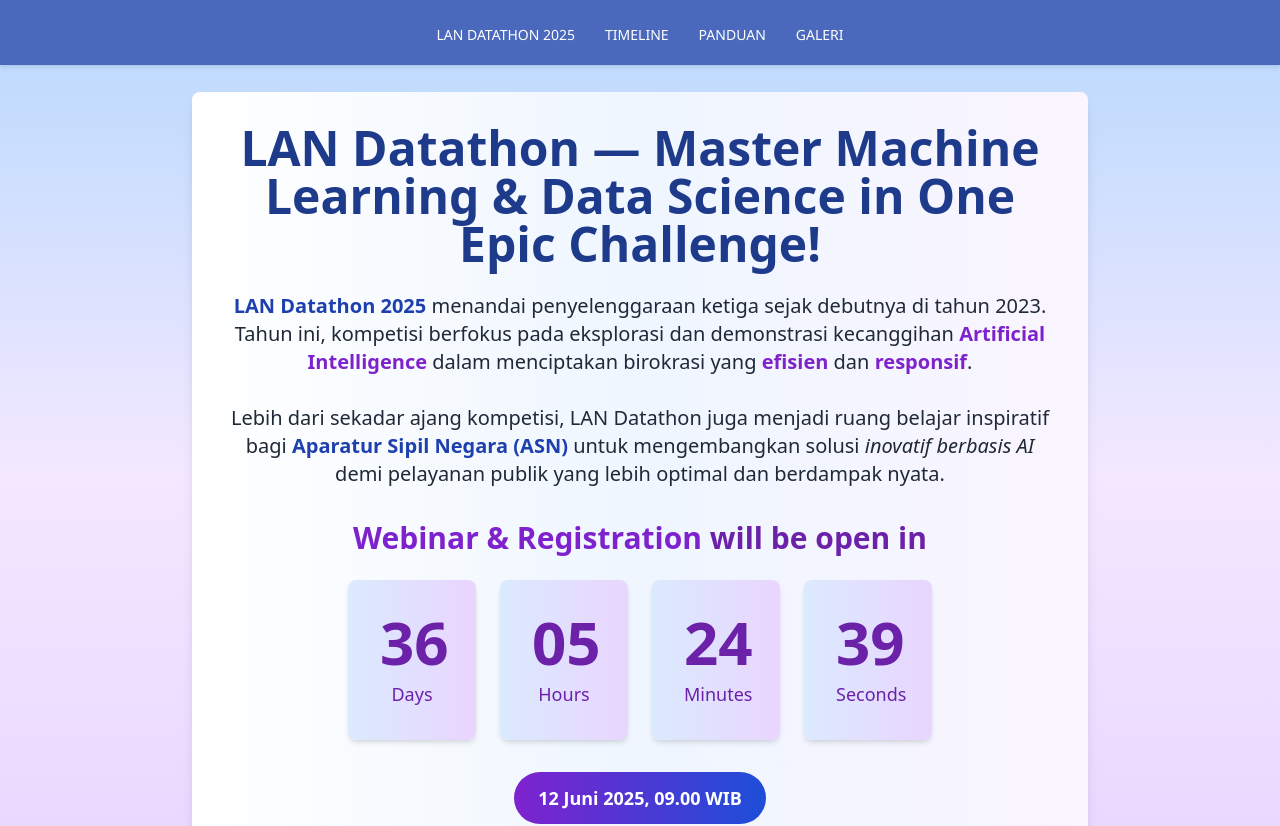
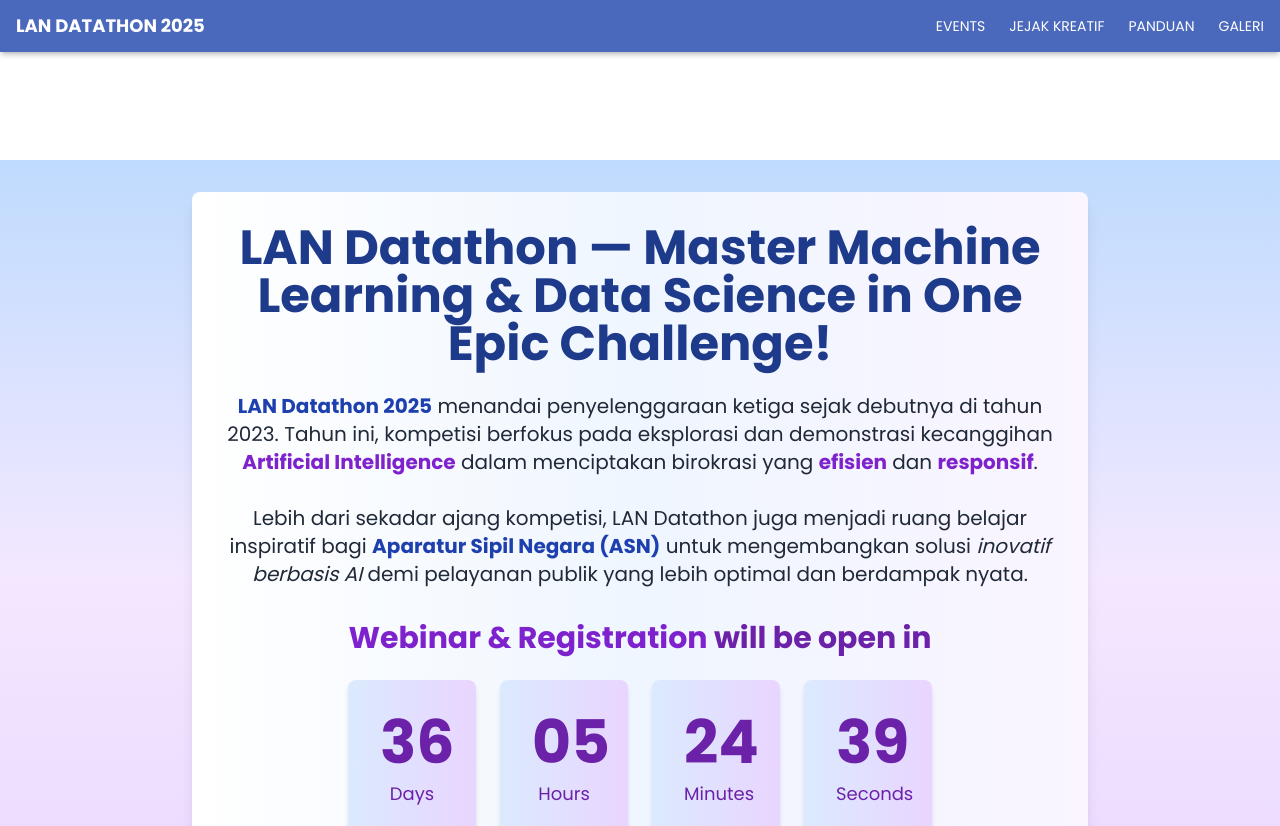
Before and after one commit to pujisubarkah/komitmen, a Nuxt app: page / in a window 1280 px wide. Shown: the top 826 px of the page. Built offline with nearby package versions, Linux system fonts and the light colour scheme.

Commit message:
benerin antar muka

```diff
--- a/app.vue
+++ b/app.vue
@@ -1,3 +1,15 @@
 <template>
-  <NuxtPage />
+  <NuxtLayout>
+    <NuxtPage />
+  </NuxtLayout>
 </template>
+
+<script setup></script>
+
+<style>
+@import url('https://fonts.googleapis.com/css2?family=Poppins:wght@400;600;700&display=swap');
+
+html, body {
+  font-family: 'Poppins', sans-serif;
+}
+</style>
--- /dev/null
+++ b/components/Navbar.vue
@@ -0,0 +1,54 @@
+<template>
+  <nav class="fixed top-0 left-0 w-full bg-[#4a69bd] text-white shadow-md z-50">
+    <div class="max-w-7xl mx-auto px-4 py-3 flex justify-between items-center">
+      <!-- Logo -->
+      <NuxtLink to="/" class="text-lg font-bold hover:text-yellow-400 transition-colors">LAN DATATHON 2025</NuxtLink>
+
+  <!-- Hamburger -->
+<button @click="toggleMenu" class="md:hidden focus:outline-none">
+  <svg
+    xmlns="http://www.w3.org/2000/svg"
+    class="h-8 w-8 text-white"
+    fill="none"
+    viewBox="0 0 24 24"
+    stroke="currentColor"
+    stroke-width="2"
+  >
+    <path stroke-linecap="round" stroke-linejoin="round" d="M4 6h16M4 12h16M4 18h16" />
+  </svg>
+</button>
+
+
+     <!-- Menu - Desktop -->
+<ul class="hidden md:flex space-x-6 text-sm font-medium">
+  <li><NuxtLink to="/event" class="hover:text-yellow-400">EVENTS</NuxtLink></li>
+  <li><NuxtLink to="/jejak_kreatif" class="hover:text-yellow-400">JEJAK KREATIF</NuxtLink></li>  <!-- Ini ditambah -->
+  <li><NuxtLink to="/panduan" class="hover:text-yellow-400">PANDUAN</NuxtLink></li>
+  <li><NuxtLink to="/galeri" class="hover:text-yellow-400">GALERI</NuxtLink></li>
+</ul>
+
+
+    <!-- Menu - Mobile -->
+    <ul v-if="isOpen" class="md:hidden px-4 pb-4 space-y-2 text-sm font-medium bg-[#4a69bd]">
+      <li><NuxtLink @click="closeMenu" to="/event" class="block hover:text-yellow-400">EVENTS</NuxtLink></li>
+      <li><NuxtLink @click="closeMenu" to="/jejak_kreatif" class="block hover:text-yellow-400">JEJAK KREATIF</NuxtLink></li>
+      <li><NuxtLink @click="closeMenu" to="/panduan" class="block hover:text-yellow-400">PANDUAN</NuxtLink></li>
+      <li><NuxtLink @click="closeMenu" to="/galeri" class="block hover:text-yellow-400">GALERI</NuxtLink></li>
+    </ul>
+    </div>
+  </nav>
+</template>
+
+<script setup>
+import { ref } from 'vue'
+
+const isOpen = ref(false)
+
+function toggleMenu() {
+  isOpen.value = !isOpen.value
+}
+
+function closeMenu() {
+  isOpen.value = false
+}
+</script>
--- /dev/null
+++ b/layouts/default.vue
@@ -0,0 +1,13 @@
+<template>
+  <div>
+    <Navbar />   <!-- komponen navbar -->
+    <main class="pt-20">  <!-- kasih padding top biar ngga ketutupan navbar fixed -->
+      <NuxtPage />
+    </main>
+  </div>
+</template>
+
+<script setup>
+// pastikan pathnya sesuai
+import Navbar from '@/components/Navbar.vue'
+</script>
--- /dev/null
+++ b/pages/event.vue
@@ -0,0 +1,23 @@
+<template>
+  <div>
+    <Navbar />
+    <div class="page">
+      <h1>Daftar Event LAN Datathon 2025</h1>
+      <ul>
+        <li>🎯 Workshop Data</li>
+        <li>💻 Hackathon</li>
+        <li>📊 Sesi Presentasi</li>
+      </ul>
+    </div>
+  </div>
+</template>
+
+<script setup>
+import Navbar from '@/components/Navbar.vue'
+</script>
+
+<style scoped>
+.page {
+  padding: 80px 20px;
+}
+</style>
--- /dev/null
+++ b/pages/galeri.vue
@@ -0,0 +1,68 @@
+<template>
+  <div class="galeri-page max-w-6xl mx-auto px-4 py-10">
+    <h1 class="text-3xl font-bold text-blue-700 mb-6">
+      Jejak Inspirasi: Dokumentasi LAN Datathon
+    </h1>
+
+    <p class="text-gray-700 text-lg mb-8">
+      Lihat kembali momen-momen penuh semangat, kreativitas, dan kolaborasi dari event LAN Datathon sebelumnya.
+      Mulai dari sesi presentasi hingga mentoring, semua terangkum dalam galeri penuh warna ini!
+    </p>
+
+    <!-- Video Pengantar -->
+    <div class="mb-12">
+      <div class="relative" style="padding-top: 56.25%;">
+        <iframe
+          class="absolute top-0 left-0 w-full h-full rounded-lg"
+          src="https://drive.google.com/file/d/1fR8ioApNUCJUcrUz6PP5GuIyWC59yJPl/preview"
+          frameborder="0"
+          allow="autoplay; encrypted-media"
+          allowfullscreen
+        ></iframe>
+      </div>
+    </div>
+
+    <!-- Galeri Foto -->
+    <div class="grid grid-cols-1 sm:grid-cols-2 md:grid-cols-3 gap-6">
+      <div v-for="(img, idx) in images" :key="idx" class="galeri-item">
+        <img :src="img.src" :alt="img.alt" class="w-full h-auto rounded-lg shadow-md" />
+        <p class="mt-2 text-center text-gray-600 text-sm">{{ img.caption }}</p>
+      </div>
+    </div>
+  </div>
+</template>
+
+<script setup>
+const images = [
+  {
+    src: 'https://drive.google.com/uc?export=view&id=1FF6jTztAmQjhBjxG0fpu7nNe1jTmoTxS',
+    alt: 'Peserta Presentasi',
+    caption: 'Presentasi Tim Datathon',
+  },
+  {
+    src: 'https://drive.google.com/uc?export=view&id=1bv0FrP76mcbXDb48DK-Ju97ueGF6w50S',
+    alt: 'Suasana Kegiatan',
+    caption: 'Kolaborasi dalam Tim',
+  },
+  {
+    src: 'https://drive.google.com/uc?export=view&id=1squhpwxGXoKe7F3HMWuGUpQlCqIVCAwg',
+    alt: 'Mentoring Session',
+    caption: 'Sesi Mentoring Seru',
+  },
+  {
+    src: 'https://drive.google.com/uc?export=view&id=14s8xbVxpfQrLTz-C-EoIAyfTcF9Sbktq',
+    alt: 'Penjurian',
+    caption: 'Momen Penjurian Kreatif',
+  },
+]
+</script>
+
+
+<style scoped>
+.galeri-item {
+  transition: transform 0.3s ease;
+}
+.galeri-item:hover {
+  transform: scale(1.03);
+}
+</style>
--- a/pages/index.vue
+++ b/pages/index.vue
@@ -1,82 +1,20 @@
 <template>
   <div>
-    <nav class="navbar">
-      <ul class="nav-links">
-        <li><a href="#home">LAN DATATHON 2025</a></li>
-        <li><a href="#timeline">TIMELINE</a></li>
-        <li><a href="#panduan">PANDUAN</a></li>
-        <li><a href="#gallery">GALERI</a></li>
-      </ul>
-    </nav>
-    <div id="content">
-      <section id="home">
+    <Navbar />
+    <div id="content" style="margin-top: 80px;">
+      <section>
         <Countdown />
       </section>
-      <section id="timeline">
+      <section>
         <Timeline />
-      </section>
-      <section id="panduan">
-        <Panduan />
-      </section>
-      <section id="gallery">
-        <h2>Galeri</h2>
-        <!-- Add your gallery content here -->
       </section>
     </div>
   </div>
 </template>
 
-<style scoped>
-.navbar {
-  position: fixed;
-  top: 0;
-  left: 0;
-  width: 100%;
-  background-color: #4a69bd; /* Soft blue */
-  color: #dcdde1; /* Light gray for contrast */
-  padding: 20px 30px; /* Increased padding for better visibility */
-  box-shadow: 0 2px 4px rgba(0, 0, 0, 0.1); /* Subtle shadow */
-  z-index: 1000;
-  font-family: 'Segoe UI', Tahoma, Geneva, Verdana, sans-serif; /* Professional font */
-  font-size: 18px; /* Larger font size for better readability */
-  font-weight: bold; /* Bold font */
-  height: 65px; /* Increased height for the navbar */
-}
-
-.nav-links {
-  list-style: none;
-  display: flex;
-  justify-content: center; /* Center the menu */
-  margin: 0;
-  padding: 0;
-}
-
-.nav-links li {
-  margin: 0 15px; /* Compact spacing */
-}
-
-.nav-links a {
-  text-decoration: none;
-  color: #ffffff; /* White for better contrast */
-  font-weight: 500; /* Medium weight for elegance */
-  font-size: 14px; /* Slightly smaller font size */
-  transition: color 0.3s, transform 0.2s; /* Smooth hover effect */
-}
-
-.nav-links a:hover {
-  color: #f1c40f; /* Bright yellow for hover contrast */
-  transform: scale(1.05); /* Subtle zoom effect */
-}
-
-#content {
-  margin-top: 60px; /* Adjusted for navbar height */
-}
-</style>
-
-
 <script setup>
-
+import Navbar from '@/components/Navbar.vue'
 import Countdown from '@/components/countdown.vue'
 import Timeline from '@/components/timeline.vue'
-import Panduan from '@/components/panduan.vue'
+
 </script>
--- /dev/null
+++ b/pages/jejak_kreatif.vue
@@ -0,0 +1,55 @@
+<template>
+  <div class="max-w-5xl mx-auto px-20 py-10">
+    <h1 class="text-3xl font-bold mb-4 text-blue-700">Karya Peserta LAN Datathon Event Sebelumnya</h1>
+    <p class="mb-8 text-gray-700 text-lg">
+      Temukan inovasi dan kreativitas luar biasa dari para peserta LAN Datathon di event-event sebelumnya.
+      Beragam karya data visualisasi, aplikasi, dan solusi yang telah memberikan inspirasi dan dampak nyata.
+      Mari jelajahi jejak kreativitas yang terus berkembang dan memacu semangat berinovasi!
+    </p>
+
+
+    <h3 class="text-xl font-medium mb-2">Dashboard Utama – Visualisasi Data Interaktif</h3>
+    <p class="mb-6 text-gray-600">
+      Nikmati pengalaman eksplorasi data yang kaya dan interaktif melalui dashboard Tableau ini, yang menampilkan berbagai insight menarik dari proyek peserta.
+      Cocok untuk kamu yang suka mendalami data secara visual dan detail.
+    </p>
+
+    <div class="grid grid-cols-1 md:grid-cols-2 gap-8">
+      <!-- Karya 1 -->
+      <div>
+        <h2 class="text-xl font-semibold mb-1">
+          Indonesia dalam Pendidikan dan Transformasi Sosial | LAN Datathon | Nofriani BPS
+        </h2>
+        <p class="mb-4 text-gray-600">
+          Visualisasi interaktif tentang pendidikan dan transformasi sosial di Indonesia yang dibuat oleh Nofriani dari BPS.
+        </p>
+        <div class="relative" style="padding-top: 56.25%;">
+          <iframe
+            src="https://public.tableau.com/views/FinalProject_17215797609370/DashboardUtama2?:language=en-US&:display_count=n&:origin=viz_share_link&:showVizHome=no&:embed=true"
+            frameborder="0"
+            allowfullscreen
+            class="absolute top-0 left-0 w-full h-full"
+          ></iframe>
+        </div>
+      </div>
+
+      <!-- Karya 2 (contoh lain) -->
+      <div>
+        <h2 class="text-xl font-semibold mb-1">
+          Proyek Analisis Data Keuangan | LAN Datathon | Rizky Data Analyst
+        </h2>
+        <p class="mb-4 text-gray-600">
+          Dashboard Power BI yang menampilkan insight keuangan strategis untuk pengambilan keputusan.
+        </p>
+        <div class="relative" style="padding-top: 56.25%;">
+          <iframe
+            src="https://app.powerbi.com/view?r=EXAMPLE_POWERBI_EMBED_LINK"
+            frameborder="0"
+            allowfullscreen
+            class="absolute top-0 left-0 w-full h-full"
+          ></iframe>
+        </div>
+      </div>
+    </div>
+  </div>
+</template>
--- /dev/null
+++ b/pages/panduan.vue
@@ -0,0 +1,21 @@
+<template>
+    <div class="panduan-page">
+        <h1>Panduan</h1>
+        <p>Halaman panduan sedang dalam pengembangan. Silakan kembali lagi nanti.</p>
+    </div>
+</template>
+
+<script setup>
+// Tidak ada logic khusus untuk halaman sementara ini
+</script>
+
+<style scoped>
+.panduan-page {
+    max-width: 600px;
+    margin: 40px auto;
+    padding: 24px;
+    background: #f9f9f9;
+    border-radius: 8px;
+    text-align: center;
+}
+</style>
```
